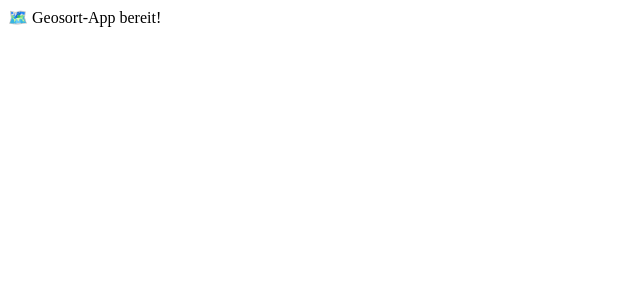
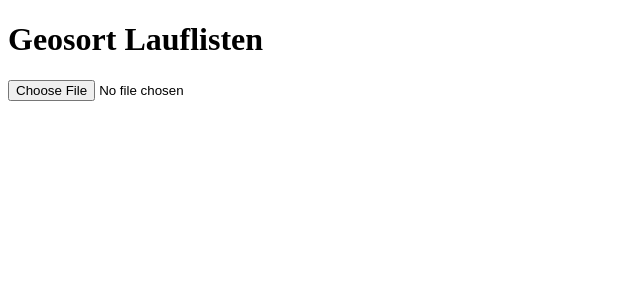
Before and after one commit to texvix/geosorting2, a Next.js app: page / in a window 1280 px wide. Shown: the top 300 px of the page, without its empty margins (0-640 px from the left). Built offline with nearby package versions, Linux system fonts and the light colour scheme.

Commit message:
Update page.tsx

```diff
--- a/app/page.tsx
+++ b/app/page.tsx
@@ -1,5 +1,78 @@
 "use client";
 
-export default function Page() {
-  return <div className="p-4">🗺️ Geosort-App bereit!</div>;
+import { useState } from "react";
+import * as XLSX from "xlsx";
+
+export default function Home() {
+  const [addresses, setAddresses] = useState<string[]>([]);
+  const [sortedAddresses, setSortedAddresses] = useState<string[]>([]);
+  const [fileName, setFileName] = useState("");
+
+  const handleFileUpload = (event: React.ChangeEvent<HTMLInputElement>) => {
+    const file = event.target.files?.[0];
+    if (!file) return;
+
+    setFileName(file.name);
+
+    const reader = new FileReader();
+    reader.onload = (e) => {
+      const data = new Uint8Array(e.target?.result as ArrayBuffer);
+      const workbook = XLSX.read(data, { type: "array" });
+      const sheetName = workbook.SheetNames[0];
+      const worksheet = workbook.Sheets[sheetName];
+      const jsonData: any[][] = XLSX.utils.sheet_to_json(worksheet, {
+        header: 1,
+        raw: false,
+      });
+
+      const extractedAddresses = jsonData
+        .slice(1) // skip header
+        .map((row) => row[0])
+        .filter(Boolean)
+        .map((addr: string) => addr.trim());
+
+      setAddresses(extractedAddresses);
+
+      const sorted = [...extractedAddresses].sort((a, b) => {
+        const extract = (str: string) => {
+          const parts = str.match(/(.*?)(\d{5})/);
+          return parts ? [parts[1].trim(), parts[2]] : [str, ""];
+        };
+        const [streetA, plzA] = extract(a);
+        const [streetB, plzB] = extract(b);
+
+        return plzA.localeCompare(plzB) || streetA.localeCompare(streetB);
+      });
+
+      setSortedAddresses(sorted);
+    };
+
+    reader.readAsArrayBuffer(file);
+  };
+
+  return (
+    <div className="p-6 max-w-2xl mx-auto">
+      <h1 className="text-2xl font-bold mb-4">Geosort Lauflisten</h1>
+
+      <input
+        type="file"
+        accept=".xlsx, .xls"
+        onChange={handleFileUpload}
+        className="mb-4"
+      />
+
+      {fileName && <p className="mb-4">Ausgewählte Datei: {fileName}</p>}
+
+      {sortedAddresses.length > 0 && (
+        <>
+          <h2 className="text-xl font-semibold mb-2">Sortierte Adressen:</h2>
+          <ul className="bg-gray-100 rounded p-4 space-y-1 max-h-[400px] overflow-auto text-sm">
+            {sortedAddresses.map((addr, i) => (
+              <li key={i}>{addr}</li>
+            ))}
+          </ul>
+        </>
+      )}
+    </div>
+  );
 }
```
